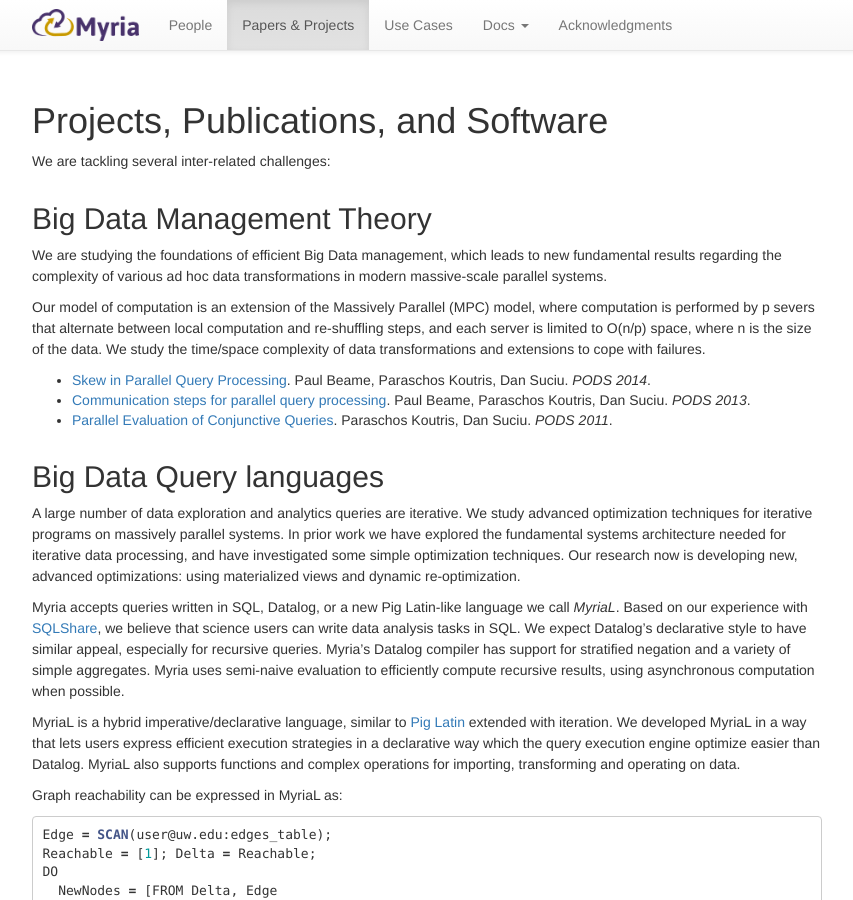
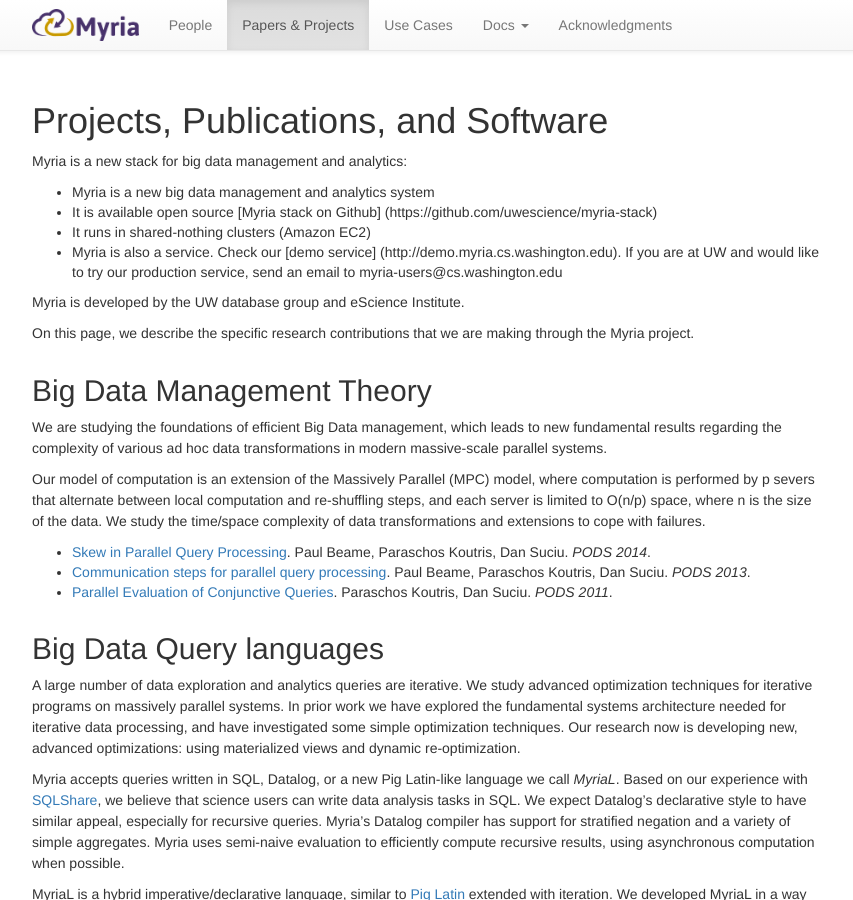
Before and after one commit to uwescience/myria-website, a Jekyll site: the page built from projects.markdown, in a window 1280 px wide and 900 px high. Shown: the whole window, without its empty margins (213-1066 px from the left). Built offline with Jekyll 4.4.1, drawn with Linux system fonts in a browser that asks for light colours; nearby versions of some CDN libraries; Markdown is read by kramdown in place of the engine named in the settings.

Commit message:
Better blurb

```diff
--- a/projects.markdown
+++ b/projects.markdown
@@ -7,7 +7,17 @@
 
 # Projects, Publications, and Software
 
-We are tackling several inter-related challenges:
+Myria is a new stack for big data management and analytics:
+* Myria is a new big data management and analytics system
+* It is available open source [Myria stack on Github] (https://github.com/uwescience/myria-stack)
+* It runs in shared-nothing clusters (Amazon EC2)
+* Myria is also a service. Check our [demo service] (http://demo.myria.cs.washington.edu).
+  If you are at UW and would like to try our production service, send an email to myria-users@cs.washington.edu
+
+Myria is developed by the UW database group and eScience Institute.
+
+On this page, we describe the specific research contributions
+that we are making through the Myria project.
 
 
 ## Big Data Management Theory
```
